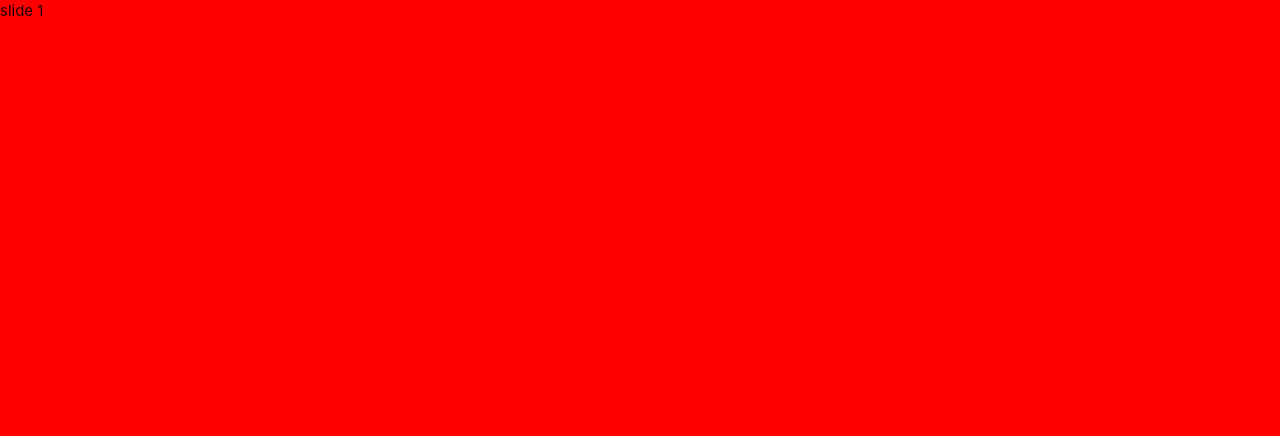
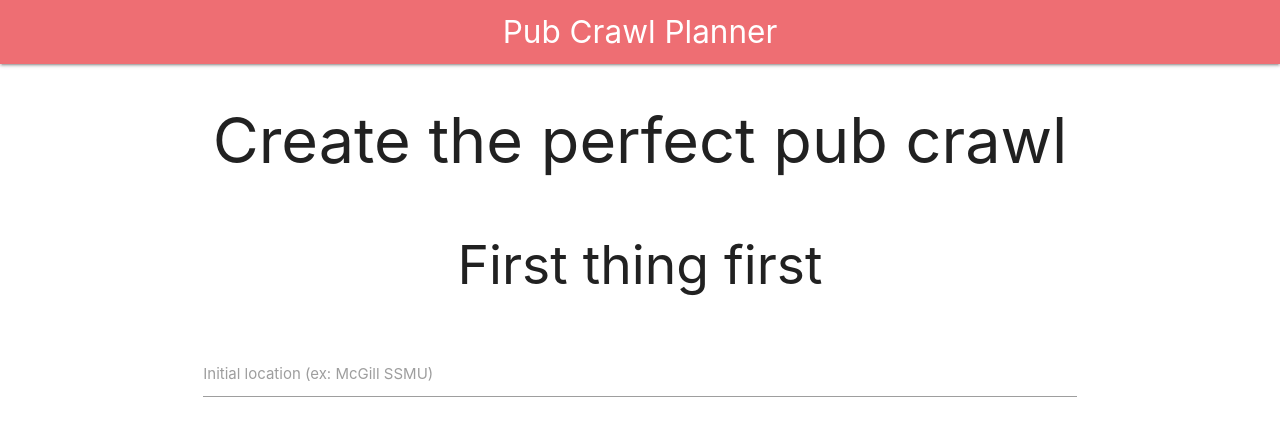
Before and after one commit to maxencefrenette/pub-crawl-planner, a website built with webpack: page index.html in a window 1280 px wide. Built offline with nearby package versions, Linux system fonts and the light colour scheme.

Commit message:
A bit of progress

```diff
--- a/index.html
+++ b/index.html
@@ -12,43 +12,31 @@
 
     <meta name="viewport" content="width=device-width, initial-scale=1.0"/>
 
-    <style type="text/css">
-        html, body {
-            height: 100%;
-            margin: 0;
-        }
-
-        #fullscreen-wrapper {
-            height: 100%;
-            width: 100%;
-        }
-
-        .slide {
-            height: 100%;
-            width: 100%;
-            opacity: 0.0;
-            position: absolute;
-            top: 0;
-            left: 0;
-        }
-    </style>
-
     <!--[if lt IE 9]>
         <script src="https://cdnjs.cloudflare.com/ajax/libs/html5shiv/3.7.3/html5shiv.js"></script>
     <![endif]-->
 </head>
 
 <body>
-    <div id="fullscreen-wrapper" style="background-color:red;">
-        <div class="slide" id="slide1" style="opacity:1.0;">
-            slide 1
+    <nav>
+        <div class="nav-wrapper">
+            <a href="#" class="brand-logo center">Pub Crawl Planner</a>
         </div>
-        <div class="slide" id="slide2">
-            slide 2
+    </nav>
+    <div class="container">
+        <div class="row" style="text-align: center;"><h1>Create the perfect pub crawl</h1></div>
+        <div class="row" style="text-align: center;"><h2>First thing first</h2></div>
+        <div class="row">
+            <div class="input-field col s12">
+                <input id="initial_location" type="text" class="validate">
+                <label for="initial_location">Initial location (ex: McGill SSMU)</label>
+            </div>
         </div>
+        <div>
     </div>
     <script src="https://code.jquery.com/jquery-2.1.1.min.js"></script>
     <script src="https://cdnjs.cloudflare.com/ajax/libs/materialize/0.98.0/js/materialize.min.js"></script>
+
     <script src="dist/bundle.js"></script>
 </body>
 </html>
```
